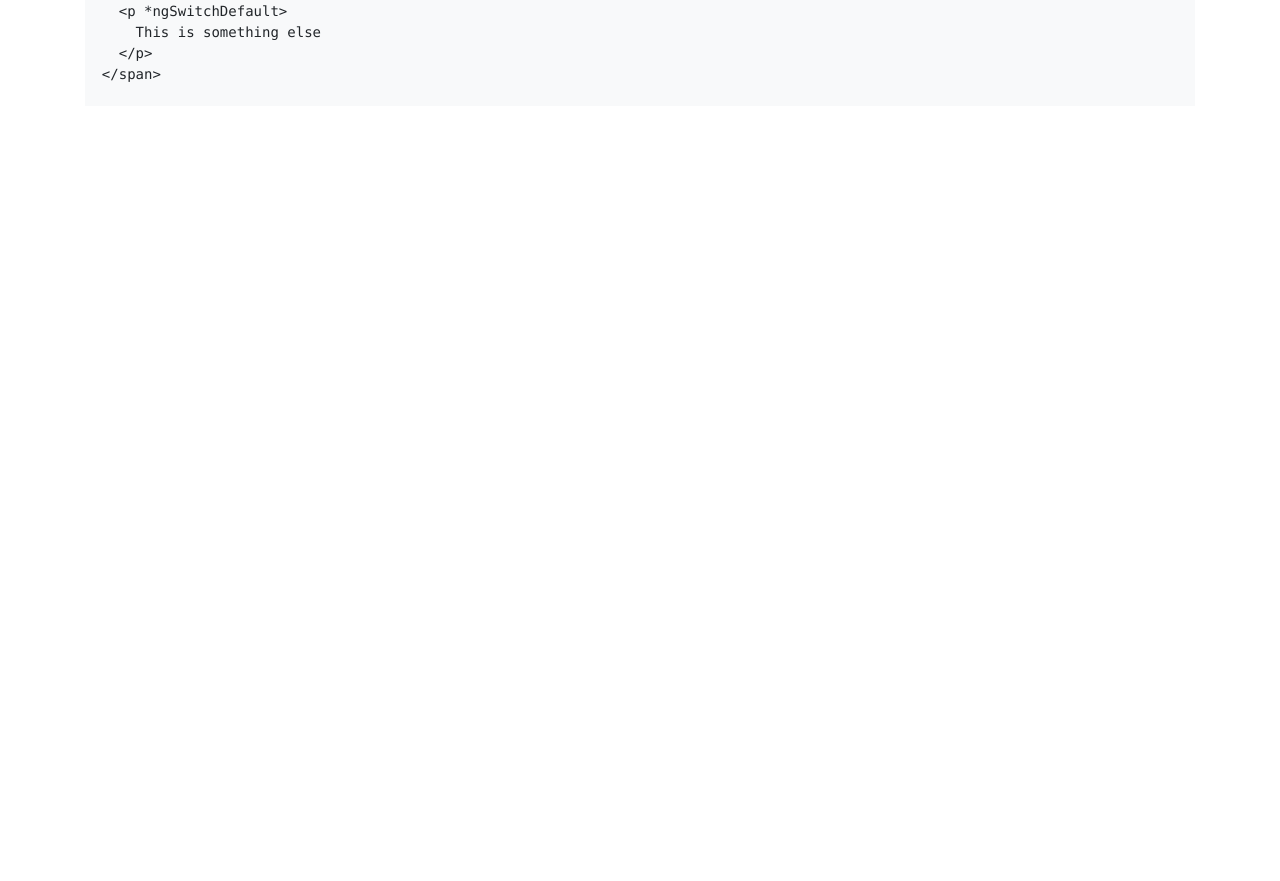
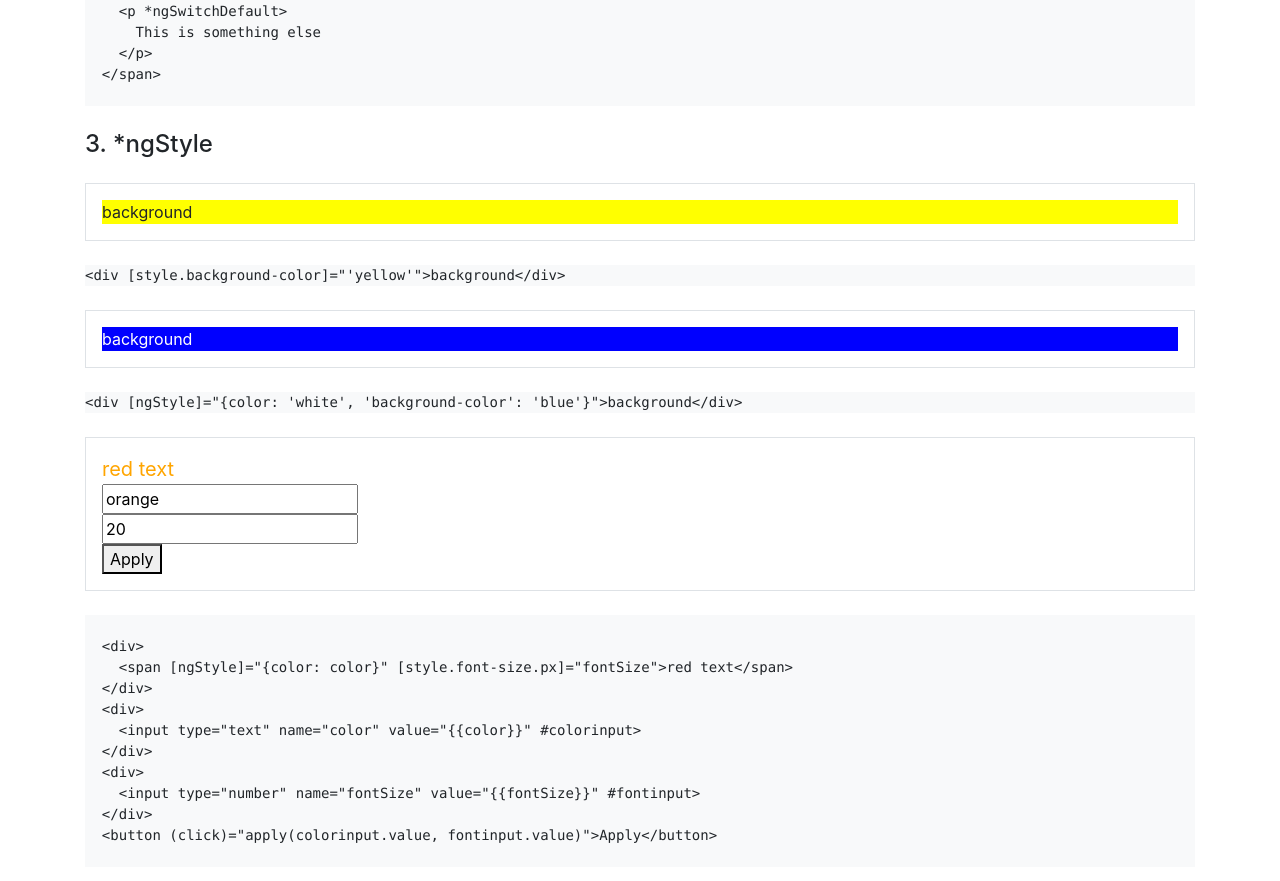
Before and after one commit to gyp2019/test-directive, an Angular app: page / in a window 1280 px wide. Shown: the part 765-1646 px from the top of the page. Before the commit the page ends 895 px from the top, so only its background shows below. Built offline with nearby package versions, Linux system fonts and the light colour scheme.

Commit message:
add ng-style

```diff
--- a/src/app/app.component.html
+++ b/src/app/app.component.html
@@ -4,4 +4,5 @@
 
   <app-ng-if></app-ng-if>
   <app-ng-switch></app-ng-switch>
+  <app-ng-style></app-ng-style>
 </div>
--- a/src/app/app.module.ts
+++ b/src/app/app.module.ts
@@ -5,12 +5,14 @@ import { FormsModule } from '@angular/forms';
 import { AppComponent } from './app.component';
 import { NgIfComponent } from './ng-if/ng-if.component';
 import { NgSwitchComponent } from './ng-switch/ng-switch.component';
+import { NgStyleComponent } from './ng-style/ng-style.component';
 
 @NgModule({
   declarations: [
     AppComponent,
     NgIfComponent,
     NgSwitchComponent,
+    NgStyleComponent,
   ],
   imports: [
     BrowserModule,
--- /dev/null
+++ b/src/app/ng-style/ng-style.component.html
@@ -0,0 +1,35 @@
+<h4>3. *ngStyle</h4>
+
+<div class="border my-4 p-3">
+  <div [style.background-color]="'yellow'">background</div>
+</div>
+
+<div class="bg-light my-4">
+  <pre><code>{{ text1 }}</code></pre>
+</div>
+
+<div class="border my-4 p-3">
+  <div [ngStyle]="{color: 'white', 'background-color': 'blue'}">background</div>
+</div>
+
+<div class="bg-light my-4">
+  <pre><code>{{ text2 }}</code></pre>
+</div>
+
+
+<div class="border my-4 p-3">
+  <div>
+    <span [ngStyle]="{color: color}" [style.font-size.px]="fontSize">red text</span>
+  </div>
+  <div>
+    <input type="text" name="color" value="{{color}}" #colorinput>
+  </div>
+  <div>
+    <input type="number" name="fontSize" value="{{fontSize}}" #fontinput>
+  </div>
+  <button (click)="apply(colorinput.value, fontinput.value)">Apply</button>
+</div>
+
+<div class="bg-light my-4">
+  <pre><code>{{ text3 }}</code></pre>
+</div>
--- /dev/null
+++ b/src/app/ng-style/ng-style.component.ts
@@ -0,0 +1,36 @@
+import { Component, OnInit } from '@angular/core';
+
+@Component({
+  selector: 'app-ng-style',
+  templateUrl: './ng-style.component.html',
+  styleUrls: ['./ng-style.component.css']
+})
+export class NgStyleComponent implements OnInit {
+  public text1: string = `<div [style.background-color]="'yellow'">background</div>`;
+  public text2: string = `<div [ngStyle]="{color: 'white', 'background-color': 'blue'}">background</div>`;
+  public text3: string = `
+  <div>
+    <span [ngStyle]="{color: color}" [style.font-size.px]="fontSize">red text</span>
+  </div>
+  <div>
+    <input type="text" name="color" value="{{color}}" #colorinput>
+  </div>
+  <div>
+    <input type="number" name="fontSize" value="{{fontSize}}" #fontinput>
+  </div>
+  <button (click)="apply(colorinput.value, fontinput.value)">Apply</button>
+  `;
+
+  public color: string = 'orange';
+  public fontSize: number = 20;
+  constructor() { }
+
+  ngOnInit() {
+  }
+
+  apply(color: string, fontSize: number): void {
+    this.color = color;
+    this.fontSize = fontSize;
+  }
+
+}
```
Also changed, not shown: src/app/ng-style/ng-style.component.css (added), 1 other file (tests, documents, lock files or other folders).
